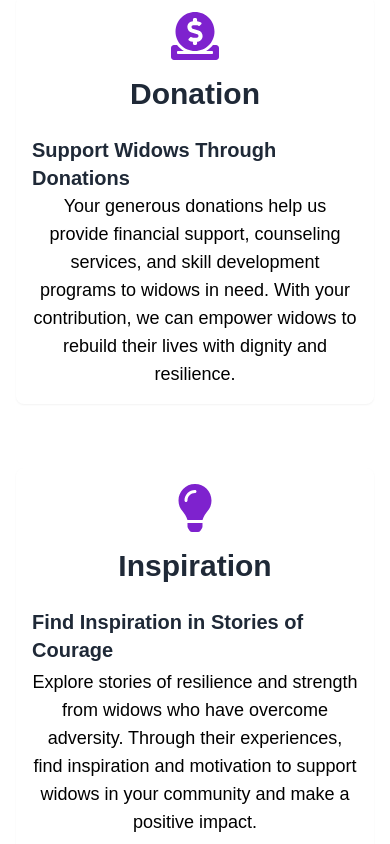
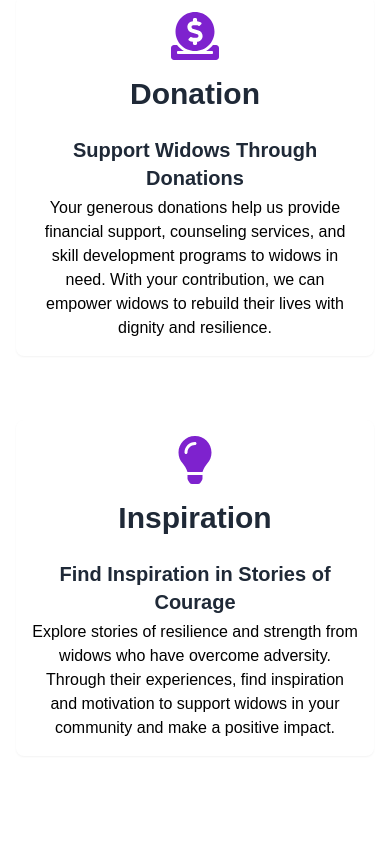
Before and after one commit to Charleslogan99/NGO, a React (Create React App) app: page / in a window 390 px wide. Shown: the part 1000-1844 px from the top of the page. Built offline with nearby package versions, Linux system fonts and the light colour scheme; a web font is replaced by a local one.

Commit message:
Swift code Addition

```diff
--- a/src/components/MajorCauses.js
+++ b/src/components/MajorCauses.js
@@ -12,8 +12,8 @@ const MajorCauses = () => {
                     <FaDonate className="w-12 h-12 text-purple-700" />
                     {/* Text */}
                     <h1 className="text-3xl font-semibold text-gray-800 mt-4">Donation</h1>
-                    <p className="text-xl font-semibold text-gray-800 mt-6">Support Widows Through Donations</p>
-                    <p className='text-lg text-center'>Your generous donations help us provide financial support, counseling services, and skill development programs to widows in need. With your contribution, we can empower widows to rebuild their lives with dignity and resilience.</p>
+                    <p className="text-xl text-center font-semibold text-gray-800 mt-6">Support Widows Through Donations</p>
+                    <p className='text-md mt-1 text-center'>Your generous donations help us provide financial support, counseling services, and skill development programs to widows in need. With your contribution, we can empower widows to rebuild their lives with dignity and resilience.</p>
                 </div>
 
                 {/* Inspiration Section */}
@@ -22,8 +22,8 @@ const MajorCauses = () => {
                     <FaLightbulb className="w-12 h-12 text-purple-700" />
                     {/* Text */}
                     <h1 className="text-3xl font-semibold text-gray-800 mt-4">Inspiration</h1>
-                    <p className="text-xl font-semibold text-gray-800 mt-6">Find Inspiration in Stories of Courage</p>
-                    <p className='text-lg mt-1 text-center'>Explore stories of resilience and strength from widows who have overcome adversity. Through their experiences, find inspiration and motivation to support widows in your community and make a positive impact.</p>
+                    <p className="text-xl text-center font-semibold text-gray-800 mt-6">Find Inspiration in Stories of Courage</p>
+                    <p className='text-md mt-1 text-center'>Explore stories of resilience and strength from widows who have overcome adversity. Through their experiences, find inspiration and motivation to support widows in your community and make a positive impact.</p>
                 </div>
             </div>
         </div>
--- a/src/components/Support.js
+++ b/src/components/Support.js
@@ -68,6 +68,13 @@ export default function Support() {
             <dd className="mt-1 mb-1 text-lg leading-6 text-gray-700 sm:col-span-2 sm:mt-0">0899922233</dd>
             <dt className="text-lg font-medium leading-6 text-gray-900">Pounds Account Number</dt>
             <dd className="mt-1 text-lg leading-6 text-gray-700 sm:col-span-2 sm:mt-0">0899922226</dd>
+            <dt className="text-lg font-medium leading-6 text-gray-900"> Sort Code</dt>
+            <dd className="mt-1 text-lg leading-6 text-gray-700 sm:col-span-2 sm:mt-0">058083257</dd>
+            <dt className="text-lg font-medium leading-6 text-gray-900">Swift Code</dt>
+            <dd className="mt-1 text-lg leading-6 text-gray-700 sm:col-span-2 sm:mt-0">GTBINGLA</dd>
+            <dt className="text-lg font-medium leading-6 text-gray-900">Bank Address:</dt>
+            <dd className="mt-1 text-lg leading-6 text-gray-700 sm:col-span-2 sm:mt-0">Plot 1473 Ahmadu Bello Way, Area 11 Garki, Abuja FCT</dd>
+
           </div>
           {/*  */}
 
--- a/src/components/Team.js
+++ b/src/components/Team.js
@@ -10,7 +10,7 @@ const people = [
   },
 
   {
-    name: "(Ms.) Mirian Okoro",
+    name: "(Barr.) Mirian Okoro",
     role: "Director / Secretary",
     description:
       "She is a Lawyer, Writer and Human Rights Activist with several years of experience in the Nonprofit sector. She graduated from Madonna University, Okija, Nigeria in the year 2014, where she obtained her Bachelors Degree in Law with a Second Class Honors (Upper Division). Afterwards, She enrolled for the nine-month professional training at the Nigerian Law School, and after satisfying all the requirements of the Council of Legal Education, she was called to the Nigerian Bar in the year 2015. Since then, she has been actively involved in the Nigerian Civil Society in the area of Women and Children Advocacy, as well as Youth Rehabilitation through Agriculture. She is the current Secretary of Enouri Jehovah Jireh Foundation for Widows and Aduri El Shaddai Foundation for women and children",
```
